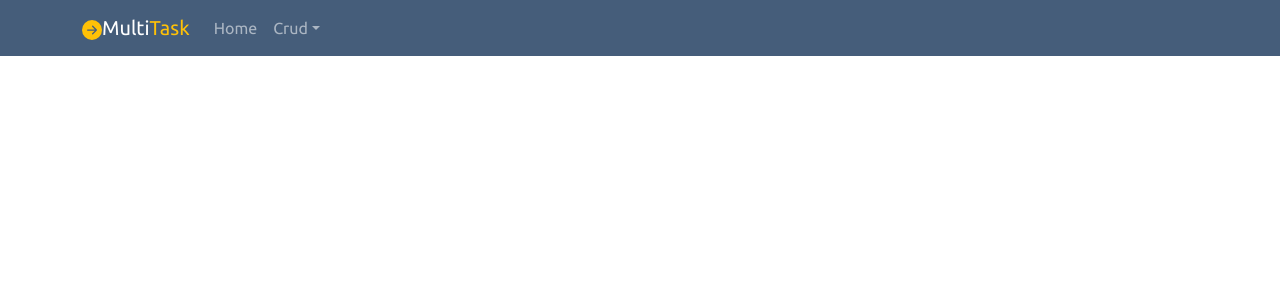
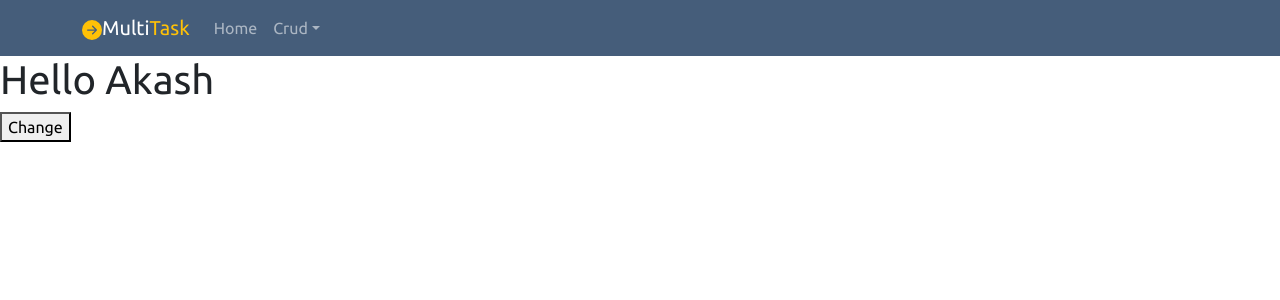
Before and after one commit to Akash94kumar/multitask, a React (Create React App) app: page /use_ref_color in a window 1280 px wide. Before the commit this address had no page. Shown: the top 300 px of the page. Built offline with nearby package versions, Linux system fonts and the light colour scheme.

Commit message:
USE_REF_COLOR_CHANGE

```diff
--- a/src/App.js
+++ b/src/App.js
@@ -13,6 +13,7 @@ import AddContact from "./components/contactmanager/AddContact";
 import ViewContact from "./components/contactmanager/ViewContact";
 import EditContact from "./components/contactmanager/EditContact";
 import SampleComponent from "./HOC/SampleComponent";
+import ColorChanges from "./USE_REFS/ColorChanges";
 
 function App() {
   return (
@@ -33,6 +34,7 @@ function App() {
             element={<EditContact />}
           />
           <Route path="/hoc" element={<SampleComponent />} />
+          <Route path="/use_ref_color" element={<ColorChanges />} />
         </Routes>
       </Router>
     </>
--- /dev/null
+++ b/src/USE_REFS/ColorChanges.jsx
@@ -0,0 +1,22 @@
+import React, { useRef,useEffect } from 'react'
+
+const ColorChanges = () => {
+    const newRef=useRef()
+
+    useEffect(() => {
+     console.log(newRef)
+     console.log(newRef.current.innerHTML)
+    }, [])
+
+   function colorchange(){
+    newRef.current.style.color='red'
+   }
+  return (
+    <div>
+        <h1 ref={newRef}>Hello Akash</h1>
+        <button onClick={colorchange}>Change</button>
+    </div>
+  )
+}
+
+export default ColorChanges
--- a/src/layout/Navbars.jsx
+++ b/src/layout/Navbars.jsx
@@ -33,6 +33,9 @@ const Navbars = () => {
                 <NavDropdown.Item as={Link} to="/HOC">
                   HOC
                 </NavDropdown.Item>
+                <NavDropdown.Item as={Link} to="/use_ref_color">
+                 USE_REFS_COLOR
+                </NavDropdown.Item>
                 <NavDropdown.Divider />
                 <NavDropdown.Item href="#action/3.4">
                   Separated link
```
